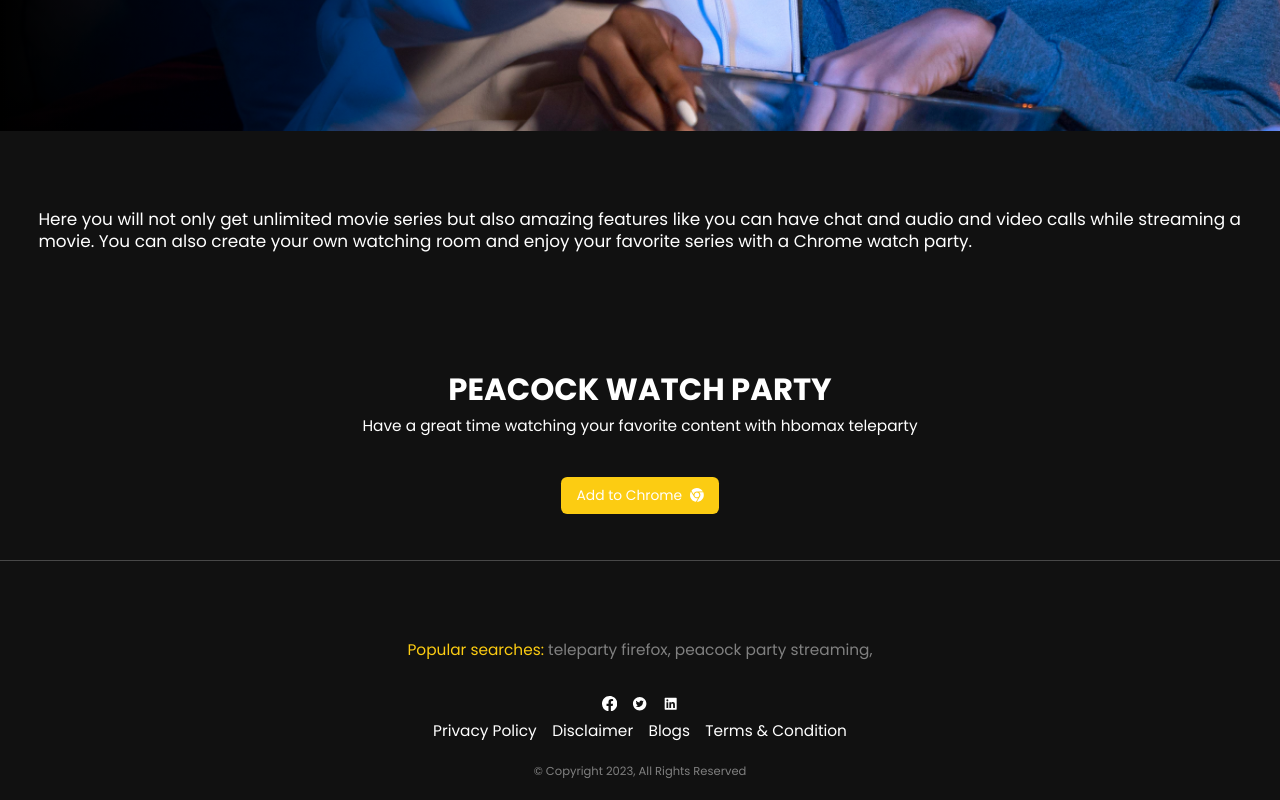
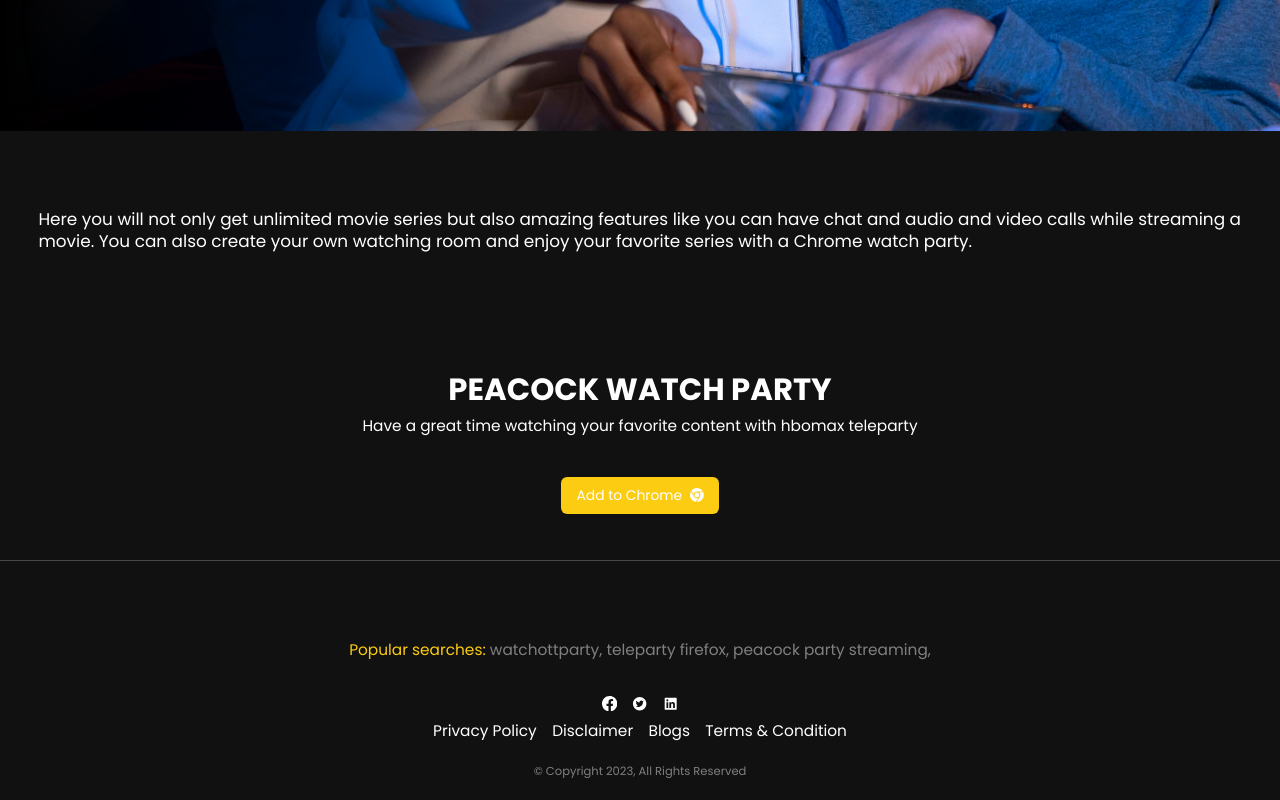
Before and after one commit to TrippyRahul/peacock-watch-party-website, a Next.js app: page /features in a window 1280 px wide. Shown: the part 658-1458 px from the top of the page. Built offline with nearby package versions, Linux system fonts and the light colour scheme.

Commit message:
add watchottparty external link

```diff
--- a/src/app/components/Footer.jsx
+++ b/src/app/components/Footer.jsx
@@ -33,8 +33,11 @@
         <div className={styles.content}>
           <div className={styles["popular-searches"]}>
             <p>
-              <span>Popular searches:</span> teleparty firefox, peacock party
-              streaming,
+              <span>Popular searches:</span>{" "}
+              <a href="https://www.watchottparty.com/" target="_blank">
+                watchottparty
+              </a>
+              , teleparty firefox, peacock party streaming,
             </p>
           </div>
           <ul>
```
